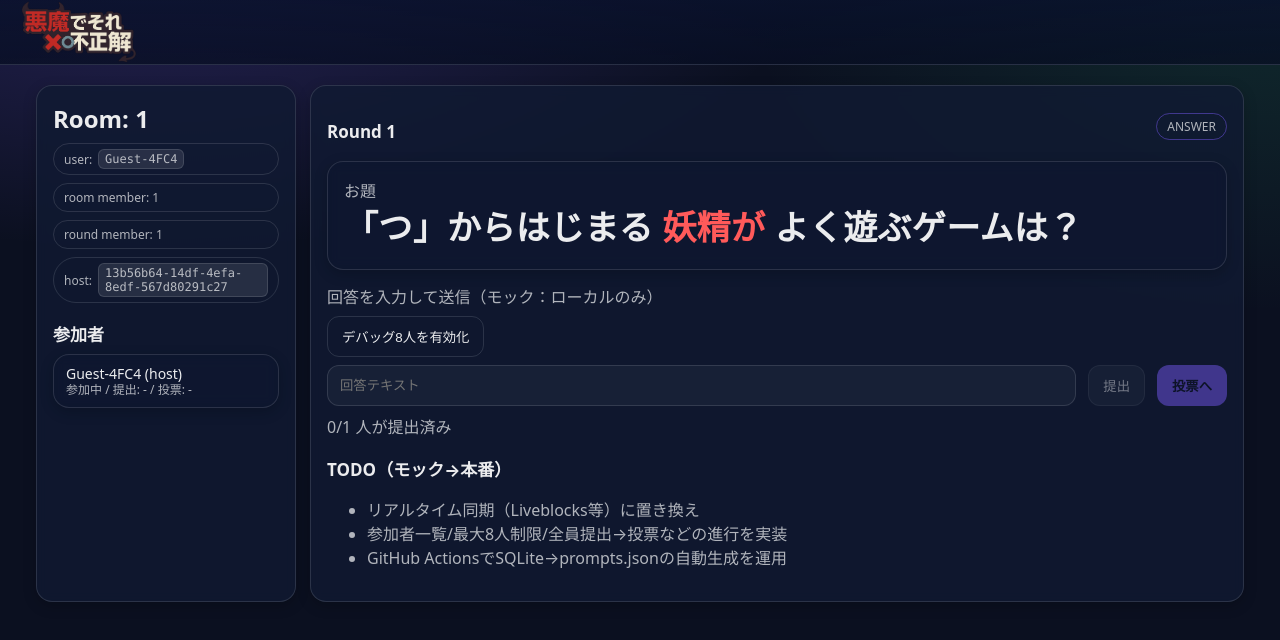
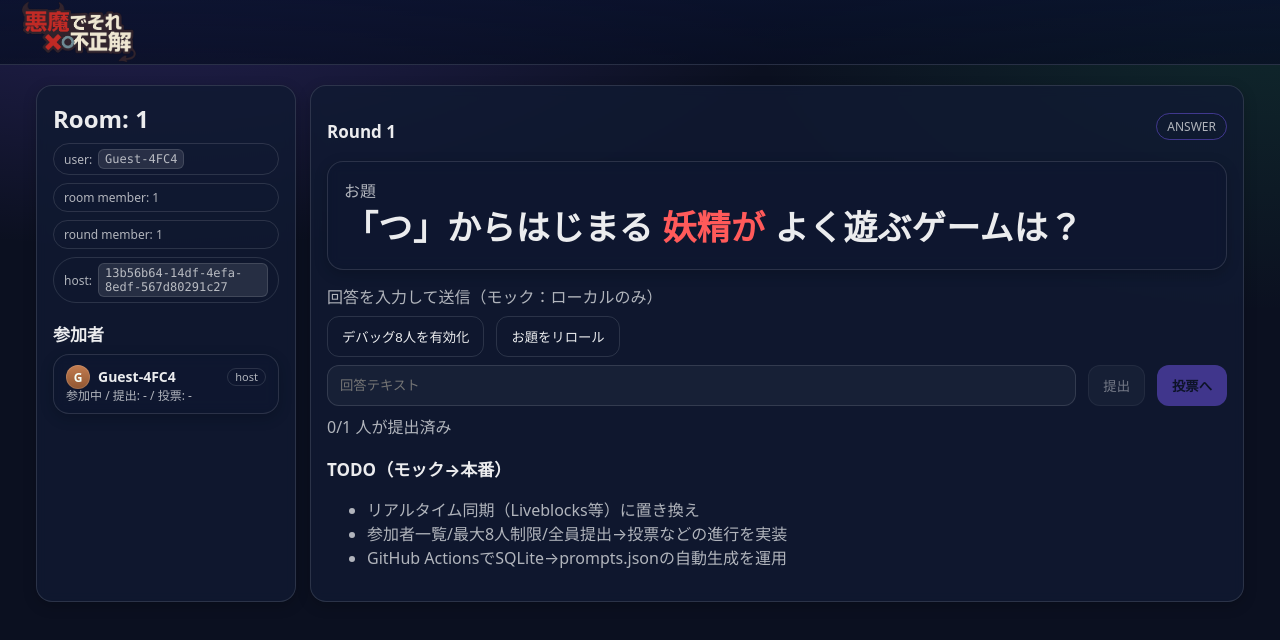
Before and after one commit to just1ssue/Amber_True, a React (Vite) app: page /#/room/1 in a window 1280 px wide. Shown: the top 640 px of the page. Built offline with nearby package versions, Linux system fonts and the light colour scheme.

Commit message:
ユーザーアイコンやデバッグ機能の追加

```diff
--- a/src/pages/Room.tsx
+++ b/src/pages/Room.tsx
@@ -33,6 +33,33 @@ function buildDebugActiveMemberIds(baseIds: string[]): string[] {
 
 function mockSubmissionText(index: number): string {
   return `デバッグ回答 ${index + 1}`;
+}
+
+function userInitial(name: string): string {
+  const normalized = name.trim();
+  if (!normalized) return "?";
+  return normalized[0].toUpperCase();
+}
+
+function seededRandom(seed: number): () => number {
+  let x = (seed ^ 0x9e3779b9) >>> 0;
+  return () => {
+    x ^= x << 13;
+    x ^= x >>> 17;
+    x ^= x << 5;
+    return (x >>> 0) / 4294967296;
+  };
+}
+
+function avatarStyle(seed: string) {
+  const rand = seededRandom(hashString(seed));
+  const hue = Math.floor(rand() * 360);
+  const sat = 38 + Math.floor(rand() * 20);
+  const lightTop = 50 + Math.floor(rand() * 10);
+  const lightBottom = 34 + Math.floor(rand() * 10);
+  return {
+    background: `linear-gradient(180deg, hsl(${hue} ${sat}% ${lightTop}%), hsl(${hue} ${sat}% ${lightBottom}%))`,
+  };
 }
 
 function hashString(input: string): number {
@@ -196,6 +223,7 @@ export function Room() {
   const isHost = game.hostId === userId;
   const isActiveRoundMember = activeMemberIds.includes(userId);
   const canUseDebugButton = import.meta.env.DEV && isHost && game.phase === "ANSWER";
+  const canRerollPrompt = import.meta.env.DEV && isHost && game.phase === "ANSWER" && Boolean(data);
   const mySubmitted = Boolean(game.submissions[userId]);
   const myVoted = Boolean(game.votes[userId]);
   const allSubmitted =
@@ -324,6 +352,14 @@ export function Room() {
     setDebugRound(game.round);
   }
 
+  function rerollPrompt() {
+    if (!data || !canRerollPrompt) return;
+    applyGameUpdate((prev) => ({
+      ...prev,
+      prompt: buildPrompt(data),
+    }));
+  }
+
   return (
     <div className="room-layout">
       <aside className="card room-sidebar">
@@ -353,8 +389,12 @@ export function Room() {
           <div className="list">
             {memberIdsForView.map((id) => (
               <div className="card phase-card member-tile" key={id}>
-                <div>
-                  {getDisplayName(id)} {id === game.hostId ? "(host)" : ""}
+                <div className="member-tile__head">
+                  <span className="member-avatar" style={avatarStyle(id)} aria-hidden="true">
+                    {userInitial(getDisplayName(id))}
+                  </span>
+                  <span className="member-name">{getDisplayName(id)}</span>
+                  {id === game.hostId && <span className="member-badge">host</span>}
                 </div>
                 <div className="muted">
                   {activeMemberIds.includes(id) ? "参加中" : "観戦中"} / 提出:{" "}
@@ -395,6 +435,9 @@ export function Room() {
               <div className="row" style={{ marginTop: 8 }}>
                 <button className="btn btn--ghost" onClick={activateDebugRound}>
                   {isDebugRoundEnabled ? "デバッグ8人: 有効" : "デバッグ8人を有効化"}
+                </button>
+                <button className="btn btn--ghost" onClick={rerollPrompt} disabled={!canRerollPrompt}>
+                  お題をリロール
                 </button>
               </div>
             )}
@@ -472,7 +515,16 @@ export function Room() {
             <div className="list list--answers list--answers-result">
               {Object.entries(game.submissions).map(([submitterId, submission]) => (
                 <div className="card phase-card result-card" key={submitterId}>
-                  <div className="muted result-card__author">回答者: {getDisplayName(submitterId)}</div>
+                  <div className="result-card__author-head">
+                    <span
+                      className="member-avatar member-avatar--sm"
+                      style={avatarStyle(submitterId)}
+                      aria-hidden="true"
+                    >
+                      {userInitial(getDisplayName(submitterId))}
+                    </span>
+                    <span className="muted">回答者: {getDisplayName(submitterId)}</span>
+                  </div>
                   <div className="result-card__text">{submission.text}</div>
                   <div className="muted result-card__score">score: {game.scores[submitterId] ?? 0}</div>
                 </div>
--- a/src/styles.css
+++ b/src/styles.css
@@ -281,7 +281,10 @@ a {
   min-height: 120px;
 }
 
-.result-card__author {
+.result-card__author-head {
+  display: flex;
+  align-items: center;
+  gap: 8px;
   line-height: 1.35;
 }
 
@@ -309,6 +312,48 @@ a {
 .member-tile > div:first-child {
   font-size: 14px;
   line-height: 1.25;
+}
+
+.member-tile__head {
+  display: flex;
+  align-items: center;
+  gap: 8px;
+}
+
+.member-avatar {
+  display: inline-flex;
+  align-items: center;
+  justify-content: center;
+  width: 24px;
+  height: 24px;
+  border-radius: 999px;
+  font-size: 12px;
+  font-weight: 700;
+  color: #f6fff9;
+  box-shadow: inset 0 0 0 1px rgba(255, 255, 255, 0.12);
+}
+
+.member-avatar--sm {
+  width: 22px;
+  height: 22px;
+  font-size: 11px;
+}
+
+.member-name {
+  font-weight: 600;
+  min-width: 0;
+  overflow: hidden;
+  text-overflow: ellipsis;
+  white-space: nowrap;
+}
+
+.member-badge {
+  margin-left: auto;
+  font-size: 11px;
+  color: var(--text-muted);
+  border: 1px solid var(--border);
+  border-radius: 999px;
+  padding: 1px 7px;
 }
 
 .member-tile > .muted {
```
